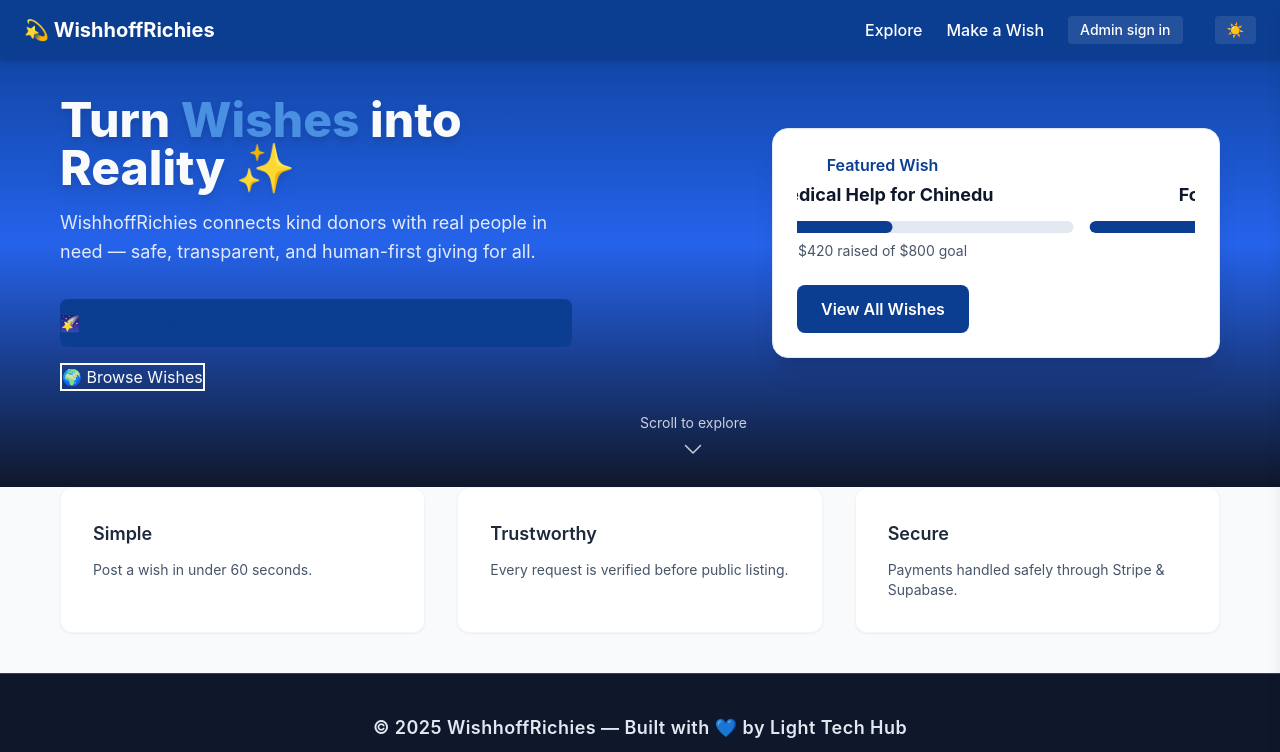
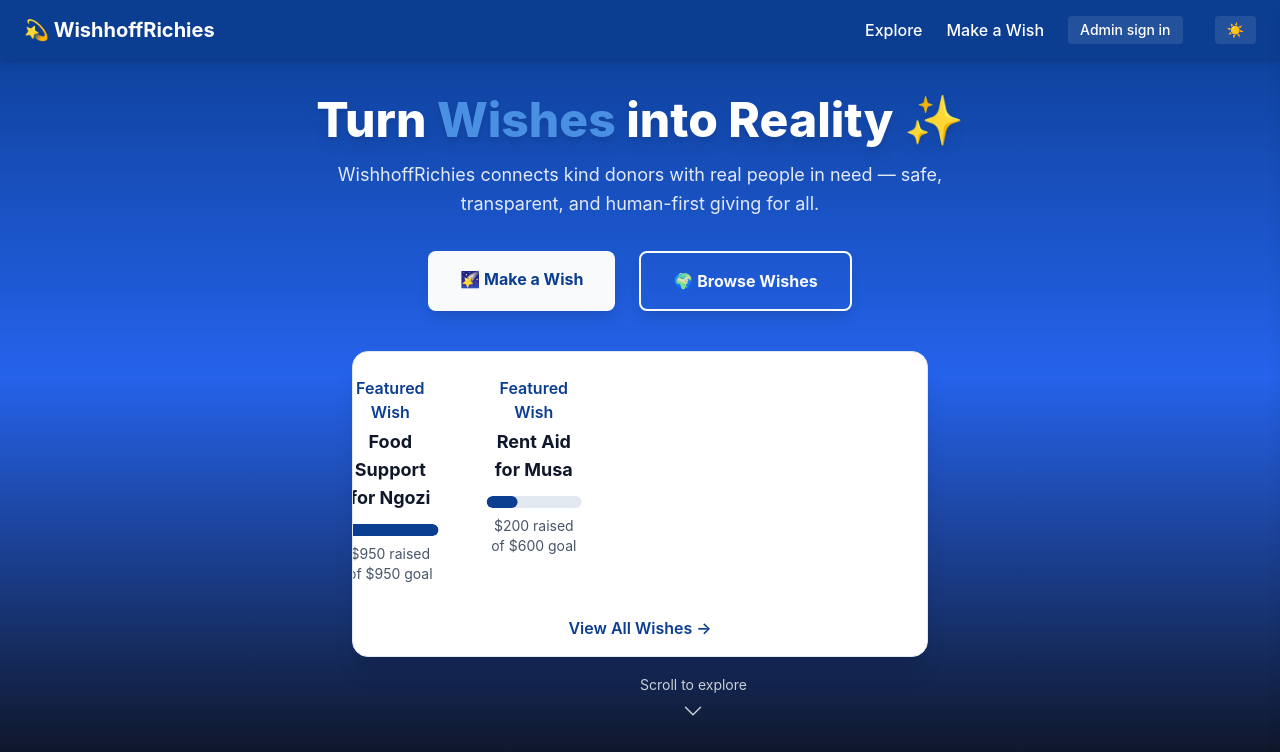
Before and after one commit to Lightcomputerstechnology/WishhoffRichies, a Next.js app: page / in a window 1280 px wide. Shown: the top 752 px of the page. Built offline with nearby package versions, Linux system fonts and the light colour scheme; no server answers.

Commit message:
Update HeroSection.js

```diff
--- a/components/HeroSection.js
+++ b/components/HeroSection.js
@@ -3,10 +3,10 @@ import Link from "next/link";
 export default function HeroSection() {
   return (
     <section className="relative overflow-hidden bg-gradient-to-b from-[#0b3d91] via-[#2563eb] to-[#0f172a] text-white py-24">
-      <div className="container mx-auto px-6 flex flex-col md:flex-row items-center justify-between gap-12">
-        {/* LEFT SIDE — Text */}
-        <div className="flex-1 max-w-lg animate-fade-up">
-          <h1 className="text-4xl md:text-5xl font-extrabold leading-tight mb-4 text-light drop-shadow-lg">
+      <div className="container mx-auto px-6 flex flex-col items-center justify-center text-center gap-10">
+        {/* CENTERED TEXT */}
+        <div className="max-w-2xl animate-fade-up">
+          <h1 className="text-4xl md:text-5xl font-extrabold leading-tight mb-4 drop-shadow-lg">
             Turn <span className="text-accent">Wishes</span> into Reality ✨
           </h1>
 
@@ -15,26 +15,26 @@ export default function HeroSection() {
             safe, transparent, and human-first giving for all.
           </p>
 
-          <div className="flex flex-wrap gap-4">
+          <div className="flex flex-wrap gap-6 justify-center">
             <Link
               href="/wish/new"
-              className="btn-primary bg-light text-primary font-semibold hover:bg-accent hover:text-white transition"
+              className="bg-light text-primary font-bold px-8 py-4 rounded-lg hover:bg-accent hover:text-white transition shadow-lg"
             >
               🌠 Make a Wish
             </Link>
             <Link
               href="/explore"
-              className="btn-outline border-2 border-light text-light hover:bg-light hover:text-primary transition"
+              className="border-2 border-light text-light font-bold px-8 py-4 rounded-lg hover:bg-light hover:text-primary transition shadow-lg"
             >
               🌍 Browse Wishes
             </Link>
           </div>
         </div>
 
-        {/* RIGHT SIDE — Featured Wish Card Carousel */}
-        <div className="flex-1 bg-white dark:bg-slate-800 p-6 rounded-2xl shadow-xl border border-slate-200 dark:border-slate-700 animate-fade-in w-full max-w-md">
+        {/* SMOOTH SLIDING FEATURED WISHES */}
+        <div className="w-full max-w-xl overflow-hidden rounded-2xl bg-white dark:bg-slate-800 shadow-xl border border-slate-200 dark:border-slate-700">
           <div className="relative overflow-hidden">
-            <div className="whitespace-nowrap animate-slide">
+            <div className="inline-flex animate-marquee hover:pause">
               {[
                 { title: "School Fees for Ada", raised: 620, goal: 1000 },
                 { title: "Medical Help for Chinedu", raised: 420, goal: 800 },
@@ -43,9 +43,11 @@ export default function HeroSection() {
               ].map((wish, i) => (
                 <div
                   key={i}
-                  className="inline-block w-full text-center align-top px-2"
+                  className="inline-block w-full px-6 py-6 text-center align-top"
                 >
-                  <h4 className="text-primary font-semibold mb-1">Featured Wish</h4>
+                  <h4 className="text-primary font-semibold mb-1">
+                    Featured Wish
+                  </h4>
                   <h3 className="text-lg font-bold text-dark dark:text-light">
                     {wish.title}
                   </h3>
@@ -67,14 +69,14 @@ export default function HeroSection() {
 
           <Link
             href="/explore"
-            className="mt-6 inline-block px-6 py-3 rounded-lg bg-primary text-white font-semibold hover:bg-accent transition"
+            className="block mt-2 mb-4 text-center text-primary font-semibold hover:text-accent transition"
           >
-            View All Wishes
+            View All Wishes →
           </Link>
         </div>
       </div>
 
-      {/* Scroll Indicator */}
+      {/* SCROLL INDICATOR */}
       <div className="absolute bottom-6 left-1/2 transform -translate-x-1/2 animate-bounce">
         <div className="text-light/80 text-sm flex flex-col items-center">
           <span>Scroll to explore</span>
@@ -91,27 +93,21 @@ export default function HeroSection() {
         </div>
       </div>
 
-      {/* Animation Styles */}
       <style jsx>{`
-        @keyframes slide {
+        @keyframes marquee {
           0% {
             transform: translateX(0%);
           }
-          25% {
-            transform: translateX(-100%);
-          }
-          50% {
-            transform: translateX(-200%);
-          }
-          75% {
-            transform: translateX(-300%);
-          }
           100% {
-            transform: translateX(0%);
+            transform: translateX(-400%);
           }
         }
-        .animate-slide {
-          animation: slide 16s infinite ease-in-out;
+        .animate-marquee {
+          display: inline-flex;
+          animation: marquee 40s linear infinite;
+        }
+        .hover\\:pause:hover {
+          animation-play-state: paused;
         }
       `}</style>
     </section>
```
